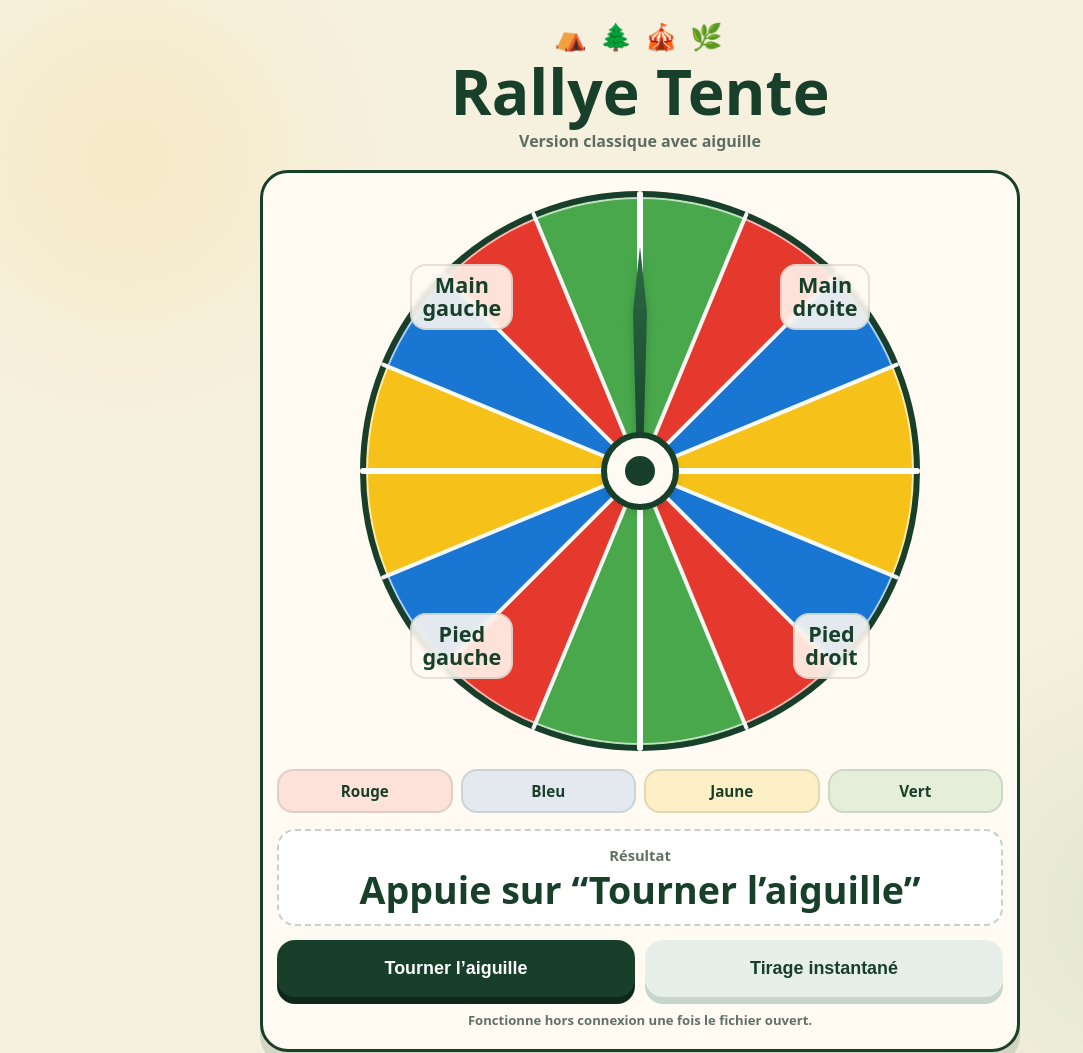
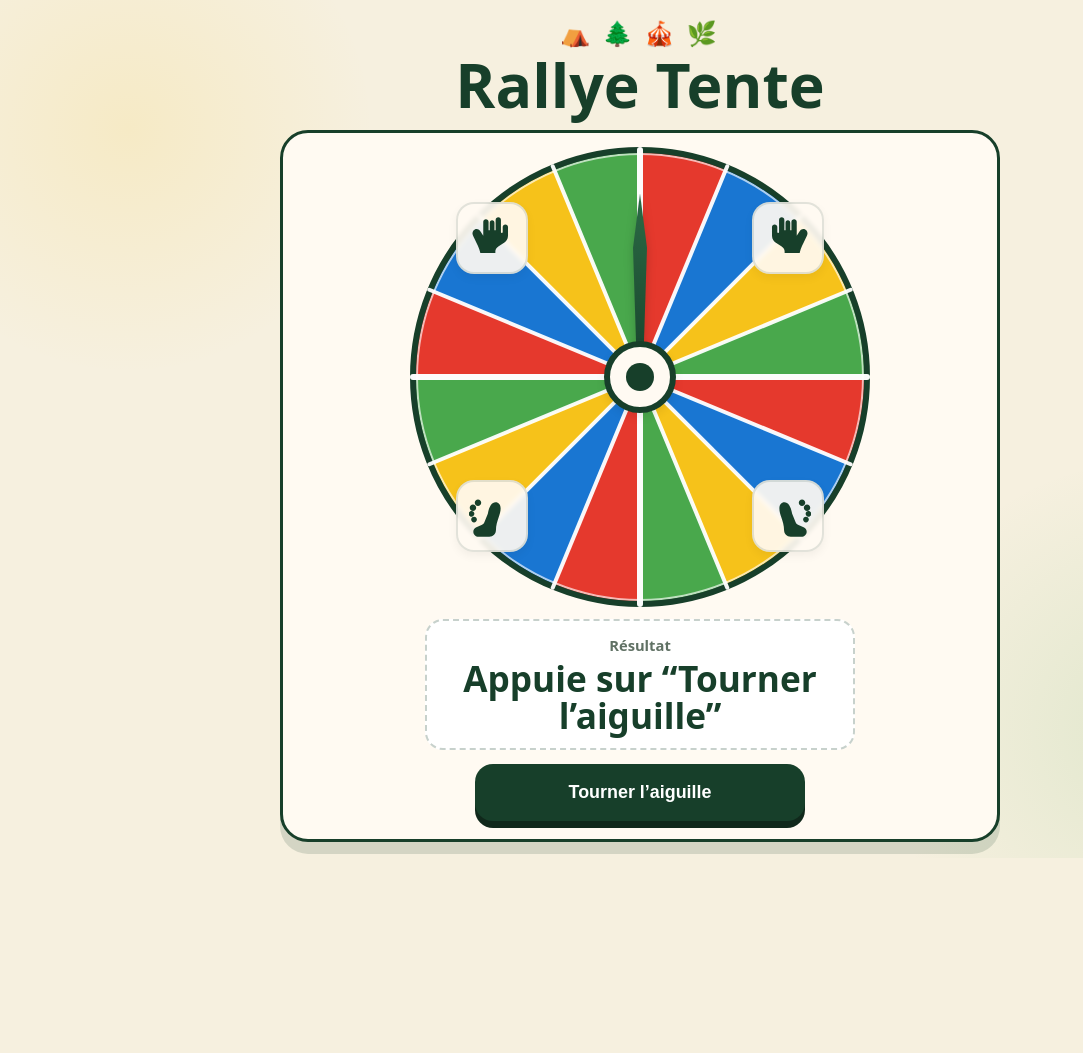
Before and after one commit to CasCh174/rallye-tente-twister, a plain HTML site: page index.html in a window 1280 px wide. Shown: the top 1053 px of the page, without its empty margins (0-1083 px from the left). After the commit the page ends 858 px from the top, so only its background shows below. Drawn offline with Linux system fonts and the light colour scheme.

Commit message:
Refactor index.html for layout and functionality
Updated the title and adjusted various styles for layout, spacing, and elements in the index.html file. Removed the simple button and modified the spin function to streamline the spinning process.

```diff
--- a/index.html
+++ b/index.html
@@ -4,7 +4,7 @@
   <meta charset="utf-8">
   <meta name="viewport" content="width=device-width, initial-scale=1, viewport-fit=cover">
   <meta name="theme-color" content="#173f2a">
-  <title>Rallye Tente — Twister classique</title>
+  <title>Rallye Tente</title>
   <style>
     :root{
       --bg:#f6f0df;
@@ -19,6 +19,7 @@
     }
 
     *{box-sizing:border-box}
+
     html,body{
       margin:0;
       min-height:100%;
@@ -31,7 +32,7 @@
       display:flex;
       align-items:center;
       justify-content:center;
-      padding:18px 14px calc(18px + env(safe-area-inset-bottom));
+      padding:16px 12px calc(16px + env(safe-area-inset-bottom));
       background:
         radial-gradient(circle at 10% 15%, rgba(246,194,26,.13), transparent 18%),
         radial-gradient(circle at 90% 85%, rgba(73,168,76,.12), transparent 20%),
@@ -39,43 +40,37 @@
     }
 
     .app{
-      width:min(760px,100%);
+      width:min(720px,100%);
       text-align:center;
     }
 
     .flags{
-      font-size:26px;
+      font-size:24px;
       letter-spacing:3px;
       margin-bottom:6px;
     }
 
     h1{
-      margin:0;
-      font-size:clamp(2.1rem,8vw,3.9rem);
+      margin:0 0 14px;
+      font-size:clamp(2.1rem,8vw,3.8rem);
       line-height:1;
       font-weight:900;
-    }
-
-    .subtitle{
-      margin:8px 0 18px;
-      font-size:1rem;
-      color:#5d6e61;
-      font-weight:700;
     }
 
     .card{
       background:var(--card);
       border:3px solid var(--green);
       border-radius:28px;
-      padding:18px 14px 20px;
+      padding:14px 10px 18px;
       box-shadow:0 12px 0 var(--shadow);
     }
 
     .wheel-wrap{
-      width:min(92vw,560px);
-      aspect-ratio:1/1;
-      margin:0 auto 18px;
+      width:min(82vw,460px);
+      aspect-ratio:1 / 1;
+      margin:0 auto 12px;
       position:relative;
+      max-width:100%;
     }
 
     .wheel{
@@ -87,58 +82,50 @@
       background:
         conic-gradient(
           from -90deg,
-          /* main droite (top-right) */
-          var(--yellow) 0deg 22.5deg,
+          var(--red) 0deg 22.5deg,
           var(--blue) 22.5deg 45deg,
-          var(--red) 45deg 67.5deg,
+          var(--yellow) 45deg 67.5deg,
           var(--dotgreen) 67.5deg 90deg,
 
-          /* pied droit (bottom-right) */
-          var(--dotgreen) 90deg 112.5deg,
-          var(--red) 112.5deg 135deg,
-          var(--blue) 135deg 157.5deg,
-          var(--yellow) 157.5deg 180deg,
+          var(--red) 90deg 112.5deg,
+          var(--blue) 112.5deg 135deg,
+          var(--yellow) 135deg 157.5deg,
+          var(--dotgreen) 157.5deg 180deg,
 
-          /* pied gauche (bottom-left) */
-          var(--yellow) 180deg 202.5deg,
+          var(--red) 180deg 202.5deg,
           var(--blue) 202.5deg 225deg,
-          var(--red) 225deg 247.5deg,
+          var(--yellow) 225deg 247.5deg,
           var(--dotgreen) 247.5deg 270deg,
 
-          /* main gauche (top-left) */
-          var(--dotgreen) 270deg 292.5deg,
-          var(--red) 292.5deg 315deg,
-          var(--blue) 315deg 337.5deg,
-          var(--yellow) 337.5deg 360deg
+          var(--red) 270deg 292.5deg,
+          var(--blue) 292.5deg 315deg,
+          var(--yellow) 315deg 337.5deg,
+          var(--dotgreen) 337.5deg 360deg
         );
       box-shadow:inset 0 0 0 2px rgba(255,255,255,.65);
     }
 
-    /* white separators */
-    .sep{
+    .sep,
+    .qsep{
       position:absolute;
       left:50%;
       top:50%;
+      border-radius:999px;
+    }
+
+    .sep{
       width:4px;
       height:50%;
       background:rgba(255,255,255,.95);
       transform-origin:bottom center;
-      translate:-50% -100%;
-      border-radius:999px;
       z-index:1;
     }
 
-    /* quadrant thick dividers */
     .qsep{
-      position:absolute;
-      left:50%;
-      top:50%;
       width:6px;
       height:50%;
       background:rgba(255,255,255,.98);
       transform-origin:bottom center;
-      translate:-50% -100%;
-      border-radius:999px;
       z-index:2;
     }
 
@@ -146,9 +133,9 @@
       position:absolute;
       left:50%;
       top:50%;
-      width:78px;
-      height:78px;
-      translate:-50% -50%;
+      width:72px;
+      height:72px;
+      transform:translate(-50%,-50%);
       border-radius:50%;
       background:var(--card);
       border:6px solid var(--green);
@@ -159,19 +146,20 @@
     .center::after{
       content:"";
       position:absolute;
-      inset:18px;
+      inset:16px;
       border-radius:50%;
       background:var(--green);
     }
 
     .needle{
+      --rot: 0deg;
       position:absolute;
       left:50%;
       top:50%;
       width:14px;
       height:42%;
       transform-origin:50% calc(100% - 10px);
-      translate:-50% calc(-100% + 10px);
+      transform:translate(-50%, calc(-100% + 10px)) rotate(var(--rot));
       z-index:5;
       transition:transform 3.6s cubic-bezier(.12,.85,.18,1);
       filter:drop-shadow(0 4px 5px rgba(0,0,0,.18));
@@ -189,57 +177,44 @@
 
     .label{
       position:absolute;
-      font-weight:900;
-      color:var(--green);
-      font-size:clamp(.95rem,2.6vw,1.35rem);
-      text-align:center;
-      line-height:1.05;
       z-index:3;
-      background:rgba(255,250,242,.88);
-      padding:8px 10px;
-      border-radius:16px;
+      width:72px;
+      height:72px;
+      display:flex;
+      align-items:center;
+      justify-content:center;
+      background:rgba(255,250,242,.92);
+      border-radius:18px;
       border:2px solid rgba(23,63,42,.12);
+      box-shadow:0 4px 10px rgba(0,0,0,.05);
       backdrop-filter:blur(2px);
     }
 
-    .label.tl{top:13%; left:9%;}
-    .label.tr{top:13%; right:9%;}
-    .label.br{bottom:13%; right:9%;}
-    .label.bl{bottom:13%; left:9%;}
-
-    .legend{
-      display:grid;
-      grid-template-columns:repeat(4,1fr);
-      gap:8px;
-      margin-top:10px;
+    .label svg{
+      width:46px;
+      height:46px;
+      display:block;
+      fill:var(--green);
     }
 
-    .chip{
-      padding:10px 8px;
-      border-radius:16px;
-      font-weight:900;
-      font-size:.95rem;
-      border:2px solid rgba(23,63,42,.12);
-      background:#fff;
-    }
-
-    .chip.red{background:rgba(229,57,45,.12)}
-    .chip.blue{background:rgba(25,118,210,.12)}
-    .chip.yellow{background:rgba(246,194,26,.20)}
-    .chip.green{background:rgba(73,168,76,.14)}
+    .label.tl{top:12%; left:10%;}
+    .label.tr{top:12%; right:10%;}
+    .label.br{bottom:12%; right:10%;}
+    .label.bl{bottom:12%; left:10%;}
 
     .result{
-      margin:16px 0 6px;
+      margin:8px auto 0;
       padding:14px 12px;
       border-radius:18px;
       background:#fff;
       border:2px dashed rgba(23,63,42,.24);
-      min-height:86px;
+      min-height:82px;
       display:flex;
       align-items:center;
       justify-content:center;
       flex-direction:column;
       gap:5px;
+      width:min(100%, 430px);
     }
 
     .result .small{
@@ -249,19 +224,19 @@
     }
 
     .result .big{
-      font-size:clamp(1.45rem,5.5vw,2.35rem);
+      font-size:clamp(1.35rem,5.3vw,2.2rem);
       font-weight:900;
       line-height:1.05;
     }
 
     .controls{
       display:flex;
-      gap:10px;
+      justify-content:center;
       margin-top:14px;
     }
 
     button{
-      flex:1;
+      min-width:min(100%, 330px);
       border:0;
       border-radius:18px;
       padding:18px 16px;
@@ -269,41 +244,44 @@
       font-weight:900;
       cursor:pointer;
       touch-action:manipulation;
-    }
-
-    #spinBtn{
       background:var(--green);
       color:#fff;
       box-shadow:0 7px 0 #10281b;
     }
 
-    #spinBtn:active{
+    button:active{
       transform:translateY(4px);
       box-shadow:0 3px 0 #10281b;
     }
 
-    #simpleBtn{
-      background:#e7efe9;
-      color:var(--green);
-      box-shadow:0 7px 0 #c6d6cb;
-    }
+    @media (max-width:560px){
+      .wheel-wrap{
+        width:min(78vw,380px);
+      }
 
-    #simpleBtn:active{
-      transform:translateY(4px);
-      box-shadow:0 3px 0 #c6d6cb;
-    }
+      .label{
+        width:58px;
+        height:58px;
+        border-radius:16px;
+      }
 
-    .tiny{
-      margin-top:14px;
-      color:#617166;
-      font-size:.82rem;
-      font-weight:700;
-    }
+      .label svg{
+        width:36px;
+        height:36px;
+      }
 
-    @media (max-width:560px){
-      .legend{grid-template-columns:repeat(2,1fr)}
-      .controls{flex-direction:column}
-      .label{padding:6px 8px}
+      .center{
+        width:62px;
+        height:62px;
+      }
+
+      .center::after{
+        inset:14px;
+      }
+
+      .needle{
+        width:12px;
+      }
     }
   </style>
 </head>
@@ -311,46 +289,61 @@
   <main class="app">
     <div class="flags">⛺️ 🌲 🎪 🌿</div>
     <h1>Rallye Tente</h1>
-    <div class="subtitle">Version classique avec aiguille</div>
 
     <section class="card">
       <div class="wheel-wrap">
         <div class="wheel" aria-hidden="true"></div>
 
-        <!-- separators every 22.5 degrees -->
-        <div class="sep" style="transform:rotate(22.5deg)"></div>
-        <div class="sep" style="transform:rotate(45deg)"></div>
-        <div class="sep" style="transform:rotate(67.5deg)"></div>
-        <div class="sep" style="transform:rotate(112.5deg)"></div>
-        <div class="sep" style="transform:rotate(135deg)"></div>
-        <div class="sep" style="transform:rotate(157.5deg)"></div>
-        <div class="sep" style="transform:rotate(202.5deg)"></div>
-        <div class="sep" style="transform:rotate(225deg)"></div>
-        <div class="sep" style="transform:rotate(247.5deg)"></div>
-        <div class="sep" style="transform:rotate(292.5deg)"></div>
-        <div class="sep" style="transform:rotate(315deg)"></div>
-        <div class="sep" style="transform:rotate(337.5deg)"></div>
+        <!-- thin separators -->
+        <div class="sep" style="transform:translate(-50%, -100%) rotate(22.5deg)"></div>
+        <div class="sep" style="transform:translate(-50%, -100%) rotate(45deg)"></div>
+        <div class="sep" style="transform:translate(-50%, -100%) rotate(67.5deg)"></div>
+        <div class="sep" style="transform:translate(-50%, -100%) rotate(112.5deg)"></div>
+        <div class="sep" style="transform:translate(-50%, -100%) rotate(135deg)"></div>
+        <div class="sep" style="transform:translate(-50%, -100%) rotate(157.5deg)"></div>
+        <div class="sep" style="transform:translate(-50%, -100%) rotate(202.5deg)"></div>
+        <div class="sep" style="transform:translate(-50%, -100%) rotate(225deg)"></div>
+        <div class="sep" style="transform:translate(-50%, -100%) rotate(247.5deg)"></div>
+        <div class="sep" style="transform:translate(-50%, -100%) rotate(292.5deg)"></div>
+        <div class="sep" style="transform:translate(-50%, -100%) rotate(315deg)"></div>
+        <div class="sep" style="transform:translate(-50%, -100%) rotate(337.5deg)"></div>
 
         <!-- quadrant dividers -->
-        <div class="qsep" style="transform:rotate(0deg)"></div>
-        <div class="qsep" style="transform:rotate(90deg)"></div>
-        <div class="qsep" style="transform:rotate(180deg)"></div>
-        <div class="qsep" style="transform:rotate(270deg)"></div>
+        <div class="qsep" style="transform:translate(-50%, -100%) rotate(0deg)"></div>
+        <div class="qsep" style="transform:translate(-50%, -100%) rotate(90deg)"></div>
+        <div class="qsep" style="transform:translate(-50%, -100%) rotate(180deg)"></div>
+        <div class="qsep" style="transform:translate(-50%, -100%) rotate(270deg)"></div>
 
-        <div class="label tl">Main<br>gauche</div>
-        <div class="label tr">Main<br>droite</div>
-        <div class="label br">Pied<br>droit</div>
-        <div class="label bl">Pied<br>gauche</div>
+        <!-- top left: main gauche -->
+        <div class="label tl" aria-label="Main gauche">
+          <svg viewBox="0 0 64 64" style="transform:scaleX(-1)">
+            <path d="M23 9c-2.5 0-4 2-4 4.5V26h-2V8.5C17 6 15 4 12.5 4S8 6 8 8.5V29c0 1-.5 1.5-1.5 1.5S5 30 5 29v-8.5C5 18 3 16 0.5 16S-4 18-4 20.5V35c0 6 3.5 10 8 13l8.5 5.5c3.5 2.2 5.4 6.1 5 10l-.1 1h25.6l.5-2.3c1.1-5.1 5.5-14 9.1-21.4 1.2-2.5 2.3-4.7 3-6.4 1.6-3.9.4-8.2-3.2-10-4-2-8.1.3-10.3 4.5L38 35V11.5C38 9 36 7 33.5 7S29 9 29 11.5V26h-2V13.5C27 11 25.5 9 23 9z" transform="translate(13,0) scale(.82)"/>
+          </svg>
+        </div>
+
+        <!-- top right: main droite -->
+        <div class="label tr" aria-label="Main droite">
+          <svg viewBox="0 0 64 64">
+            <path d="M23 9c-2.5 0-4 2-4 4.5V26h-2V8.5C17 6 15 4 12.5 4S8 6 8 8.5V29c0 1-.5 1.5-1.5 1.5S5 30 5 29v-8.5C5 18 3 16 0.5 16S-4 18-4 20.5V35c0 6 3.5 10 8 13l8.5 5.5c3.5 2.2 5.4 6.1 5 10l-.1 1h25.6l.5-2.3c1.1-5.1 5.5-14 9.1-21.4 1.2-2.5 2.3-4.7 3-6.4 1.6-3.9.4-8.2-3.2-10-4-2-8.1.3-10.3 4.5L38 35V11.5C38 9 36 7 33.5 7S29 9 29 11.5V26h-2V13.5C27 11 25.5 9 23 9z" transform="translate(13,0) scale(.82)"/>
+          </svg>
+        </div>
+
+        <!-- bottom right: pied droit -->
+        <div class="label br" aria-label="Pied droit">
+          <svg viewBox="0 0 64 64">
+            <path d="M27 13c-4.2 0-7 3.3-7 8.4 0 4.3 1.3 8.4 2.8 12.8 1.8 5.4 3.7 11 3.7 17.4 0 5.2 3.8 9.4 9.3 9.4h14.8c4.1 0 7.4-3.1 7.4-7 0-2.7-1.7-5.2-4.3-6.3l-7.1-3.1c-1.8-.8-3.2-2.2-4-4l-4.8-11.8C35.8 18.2 32 13 27 13zm24.5-4c2.5 0 4.5 2 4.5 4.5S54 18 51.5 18 47 16 47 13.5 49 9 51.5 9zM58.5 16c2.5 0 4.5 2 4.5 4.5S61 25 58.5 25 54 23 54 20.5 56 16 58.5 16zM60.5 25c2.2 0 4 1.8 4 4s-1.8 4-4 4-4-1.8-4-4 1.8-4 4-4zM57 33c2.2 0 4 1.8 4 4s-1.8 4-4 4-4-1.8-4-4 1.8-4 4-4z"/>
+          </svg>
+        </div>
+
+        <!-- bottom left: pied gauche -->
+        <div class="label bl" aria-label="Pied gauche">
+          <svg viewBox="0 0 64 64" style="transform:scaleX(-1)">
+            <path d="M27 13c-4.2 0-7 3.3-7 8.4 0 4.3 1.3 8.4 2.8 12.8 1.8 5.4 3.7 11 3.7 17.4 0 5.2 3.8 9.4 9.3 9.4h14.8c4.1 0 7.4-3.1 7.4-7 0-2.7-1.7-5.2-4.3-6.3l-7.1-3.1c-1.8-.8-3.2-2.2-4-4l-4.8-11.8C35.8 18.2 32 13 27 13zm24.5-4c2.5 0 4.5 2 4.5 4.5S54 18 51.5 18 47 16 47 13.5 49 9 51.5 9zM58.5 16c2.5 0 4.5 2 4.5 4.5S61 25 58.5 25 54 23 54 20.5 56 16 58.5 16zM60.5 25c2.2 0 4 1.8 4 4s-1.8 4-4 4-4-1.8-4-4 1.8-4 4-4zM57 33c2.2 0 4 1.8 4 4s-1.8 4-4 4-4-1.8-4-4 1.8-4 4-4z"/>
+          </svg>
+        </div>
 
         <div id="needle" class="needle"></div>
         <div class="center"></div>
-      </div>
-
-      <div class="legend">
-        <div class="chip red">Rouge</div>
-        <div class="chip blue">Bleu</div>
-        <div class="chip yellow">Jaune</div>
-        <div class="chip green">Vert</div>
       </div>
 
       <div class="result">
@@ -360,10 +353,7 @@
 
       <div class="controls">
         <button id="spinBtn">Tourner l’aiguille</button>
-        <button id="simpleBtn">Tirage instantané</button>
       </div>
-
-      <div class="tiny">Fonctionne hors connexion une fois le fichier ouvert.</div>
     </section>
   </main>
 
@@ -371,30 +361,29 @@
     const needle = document.getElementById('needle');
     const resultText = document.getElementById('resultText');
     const spinBtn = document.getElementById('spinBtn');
-    const simpleBtn = document.getElementById('simpleBtn');
 
-    // Order by angle, clockwise, starting at the top-right edge of the circle (0° at top, but we map by sector centers):
-    // We use 16 sectors of 22.5° each. Sector 0 center is 11.25° clockwise from top.
+    // 16 sectors clockwise from the top, 4 per quadrant
+    // For each member/quadrant, the clockwise order is: Rouge, Bleu, Jaune, Vert.
     const sectors = [
+      {limb:"Main droite", color:"Rouge"},
+      {limb:"Main droite", color:"Bleu"},
       {limb:"Main droite", color:"Jaune"},
-      {limb:"Main droite", color:"Bleu"},
-      {limb:"Main droite", color:"Rouge"},
       {limb:"Main droite", color:"Vert"},
 
-      {limb:"Pied droit", color:"Vert"},
       {limb:"Pied droit", color:"Rouge"},
       {limb:"Pied droit", color:"Bleu"},
       {limb:"Pied droit", color:"Jaune"},
+      {limb:"Pied droit", color:"Vert"},
 
+      {limb:"Pied gauche", color:"Rouge"},
+      {limb:"Pied gauche", color:"Bleu"},
       {limb:"Pied gauche", color:"Jaune"},
-      {limb:"Pied gauche", color:"Bleu"},
-      {limb:"Pied gauche", color:"Rouge"},
       {limb:"Pied gauche", color:"Vert"},
 
-      {limb:"Main gauche", color:"Vert"},
       {limb:"Main gauche", color:"Rouge"},
       {limb:"Main gauche", color:"Bleu"},
-      {limb:"Main gauche", color:"Jaune"}
+      {limb:"Main gauche", color:"Jaune"},
+      {limb:"Main gauche", color:"Vert"}
     ];
 
     let currentRotation = 0;
@@ -404,49 +393,31 @@
       resultText.textContent = item.limb + " — " + item.color;
     }
 
-    function spin(animated=true){
+    function spin(){
       if (spinning) return;
+
       const index = Math.floor(Math.random() * sectors.length);
       const item = sectors[index];
 
-      if (!animated){
-        currentRotation = currentRotation + 360;
-        needle.style.transition = 'none';
-        needle.style.transform = 'rotate(' + currentRotation + 'deg)';
-        requestAnimationFrame(() => {
-          needle.style.transition = 'transform 3.6s cubic-bezier(.12,.85,.18,1)';
-        });
-        setResult(item);
-        if (navigator.vibrate) navigator.vibrate(25);
-        return;
-      }
-
       spinning = true;
       spinBtn.disabled = true;
-      simpleBtn.disabled = true;
 
-      // Center of target sector measured clockwise from top:
       const targetCenter = index * 22.5 + 11.25;
-
-      // Needle points upward by default. To point to target sector, rotate clockwise to that center.
-      // Add several full spins for animation.
       const extraSpins = 5 + Math.floor(Math.random() * 3);
       currentRotation = currentRotation + extraSpins * 360 + targetCenter;
 
-      needle.style.transform = 'rotate(' + currentRotation + 'deg)';
+      needle.style.setProperty('--rot', currentRotation + 'deg');
       resultText.textContent = "L’aiguille tourne…";
 
       setTimeout(() => {
         setResult(item);
         spinning = false;
         spinBtn.disabled = false;
-        simpleBtn.disabled = false;
         if (navigator.vibrate) navigator.vibrate([30, 40, 30]);
       }, 3650);
     }
 
-    spinBtn.addEventListener('click', () => spin(true));
-    simpleBtn.addEventListener('click', () => spin(false));
+    spinBtn.addEventListener('click', spin);
   </script>
 </body>
 </html>
```
